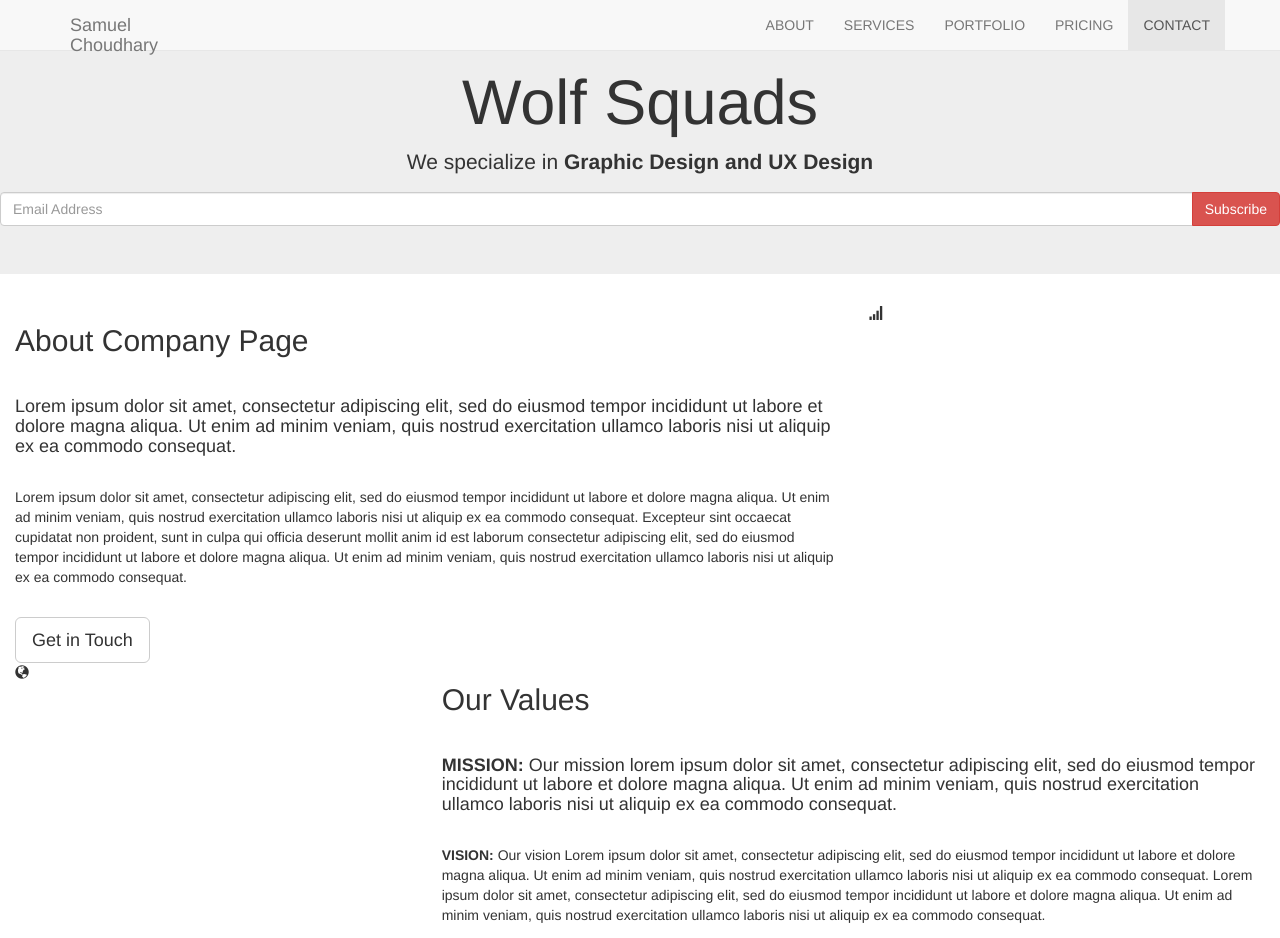
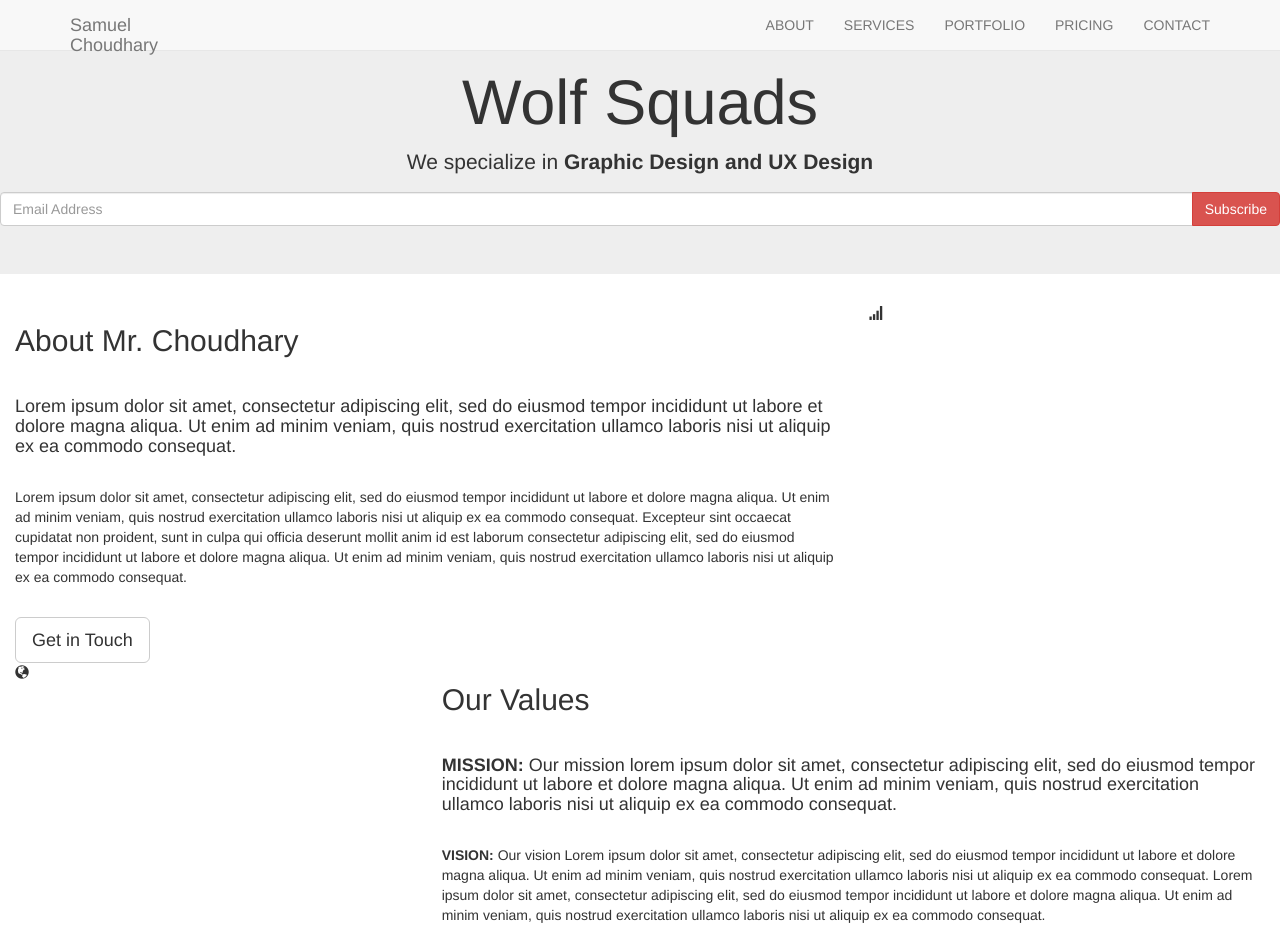
Before and after one commit to chou0120/MTM6330-Week-6, a website: page index.html in a window 1280 px wide. Shown: the top 938 px of the page. Drawn offline with nearby package versions, Linux system fonts and the light colour scheme.

Commit message:
updated Index html

```diff
--- a/index.html
+++ b/index.html
@@ -6,9 +6,6 @@
     <link rel="stylesheet" href="https://maxcdn.bootstrapcdn.com/bootstrap/3.4.0/css/bootstrap.min.css">
     <link href="https://fonts.googleapis.com/css?family=Montserrat" rel="stylesheet" type="text/css">
     <link href="https://fonts.googleapis.com/css?family=Lato" rel="stylesheet" type="text/css">
-    <script src="https://ajax.googleapis.com/ajax/libs/jquery/3.3.1/jquery.min.js"> </script>
-    <script src="https://maxcdn.bootstrapcdn.com/bootstrap/3.4.0/js/bootstrap.min.js"></script>
-
   </head>
 <body id="myPage" data-spy="scroll" data-target=".navbar" data-offset="60">
 
@@ -51,7 +48,7 @@
     <div id="about" class="container-fluid">
       <div class="row">
         <div class="col-sm-8">
-          <h2>About Company Page</h2><br>
+          <h2>About Mr. Choudhary</h2><br>
           <h4>Lorem ipsum dolor sit amet, consectetur adipiscing elit, sed do eiusmod tempor incididunt ut labore et dolore magna aliqua. Ut enim ad minim veniam, quis nostrud exercitation ullamco laboris nisi ut aliquip ex ea commodo consequat.</h4><br>
           <p>Lorem ipsum dolor sit amet, consectetur adipiscing elit, sed do eiusmod tempor incididunt ut labore et dolore magna aliqua. Ut enim ad minim veniam, quis nostrud exercitation ullamco laboris nisi ut aliquip ex ea commodo consequat. Excepteur sint occaecat cupidatat non proident, sunt in culpa qui officia deserunt mollit anim id est laborum consectetur adipiscing elit, sed do eiusmod tempor incididunt ut labore et dolore magna aliqua. Ut enim ad minim veniam, quis nostrud exercitation ullamco laboris nisi ut aliquip ex ea commodo consequat.</p>
           <br><button class="btn btn-default btn-lg">Get in Touch</button>
@@ -321,7 +318,8 @@
         });
       });
     })
-
+    <script src="https://ajax.googleapis.com/ajax/libs/jquery/3.3.1/jquery.min.js"></script>
+    <script src="https://maxcdn.bootstrapcdn.com/bootstrap/3.4.0/js/bootstrap.min.js"></script>
 
     </body>
     </html>
```
